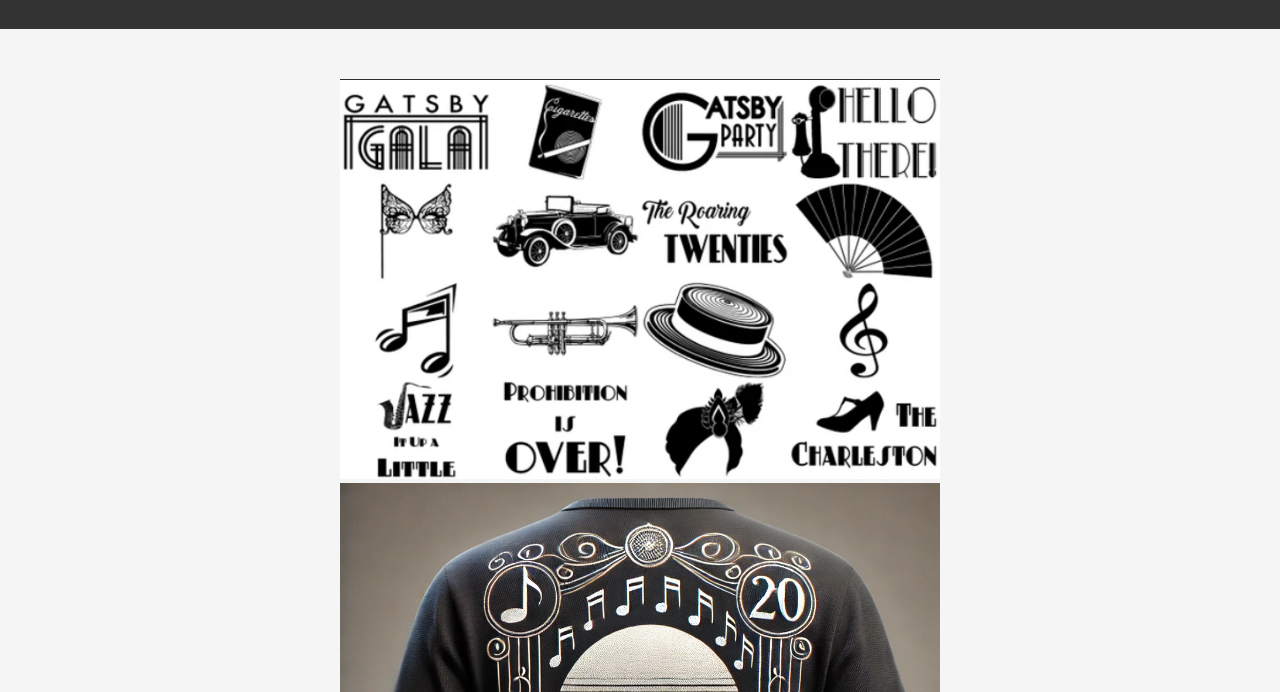
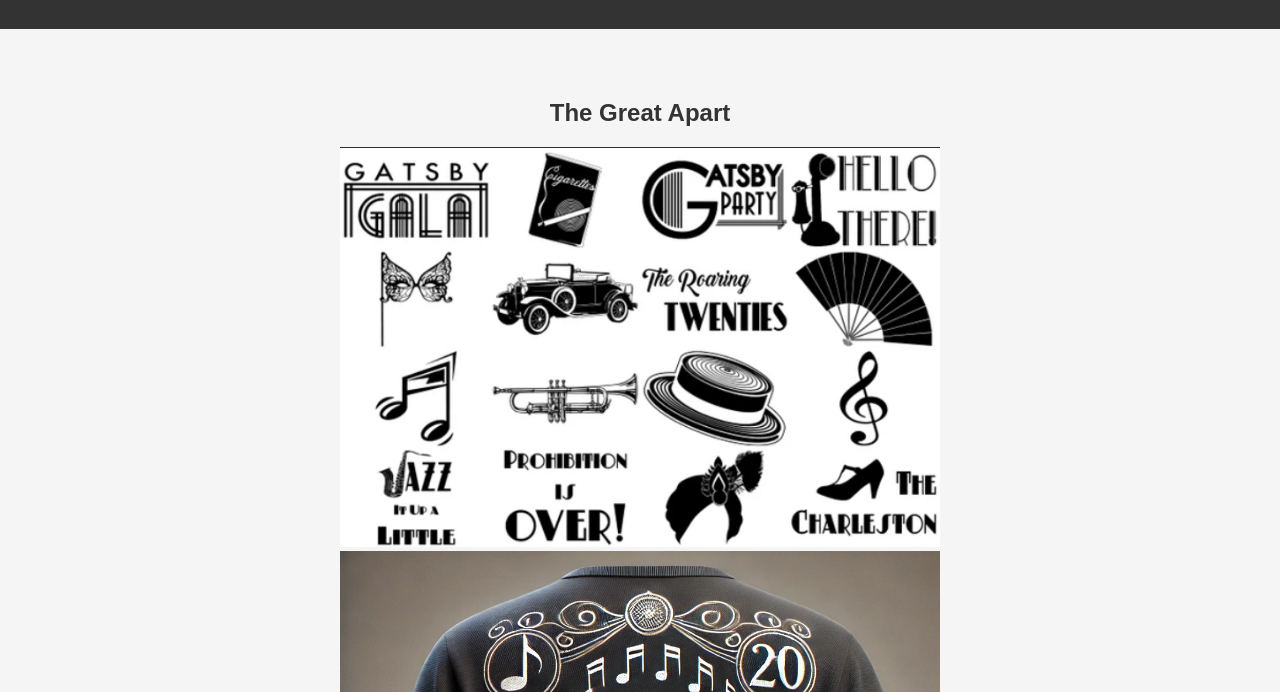
Before and after one commit to FortuneGio/revoraapparel, a plain HTML site: page front1.html in a window 1280 px wide. Shown: the part 108-800 px from the top of the page. Drawn offline with Linux system fonts and the light colour scheme.

Commit message:
Update front1.html

```diff
--- a/front1.html
+++ b/front1.html
@@ -21,6 +21,7 @@
 
   <section style="text-align:center; padding: 50px;">
     <!-- Example for Front 1 page, replace the image source accordingly -->
+    <h1> The Great Apart </h1>
     <img src="element.jpg" alt="The Great Gatsby" style="width:100%; max-width: 600px;">
     <img src="ref.jpg" style="width:100%; max-width: 600px;">
     <img src="ref1.jpg" style="width:100%; max-width: 600px;">
```
